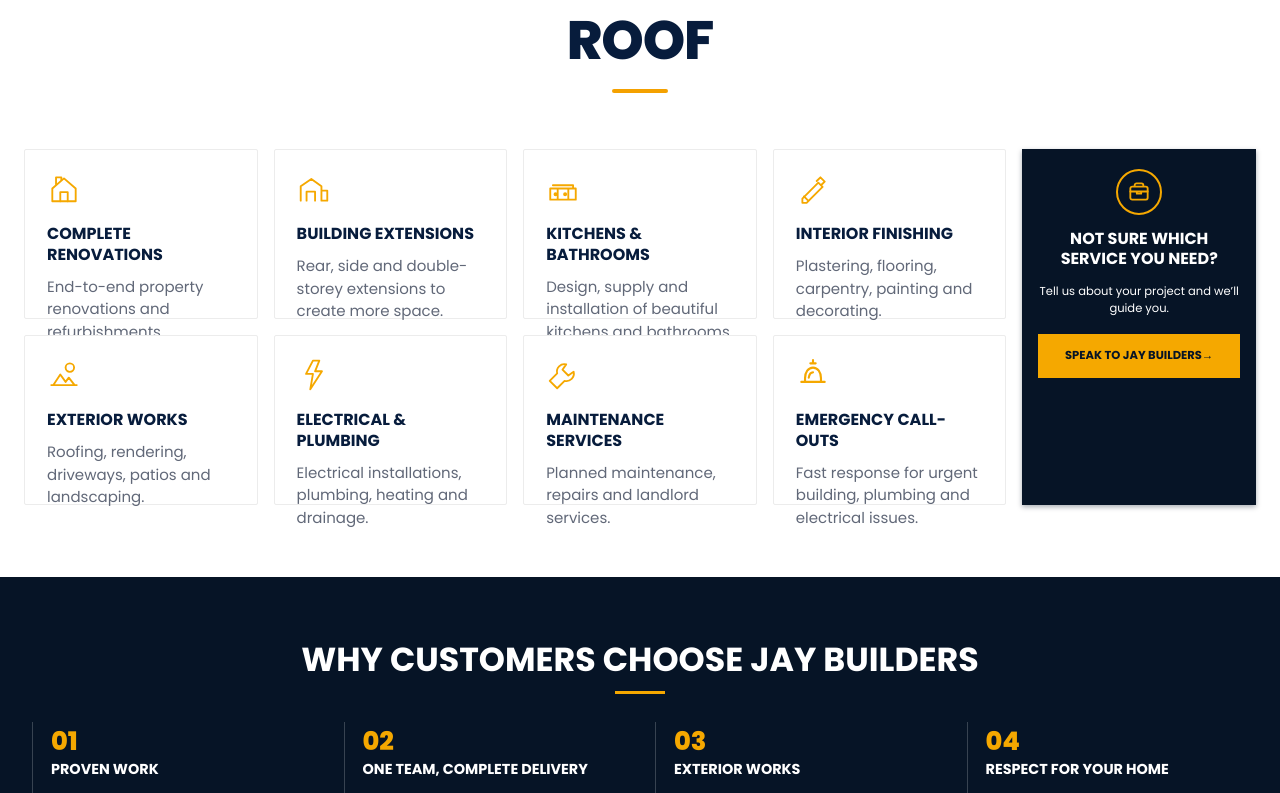
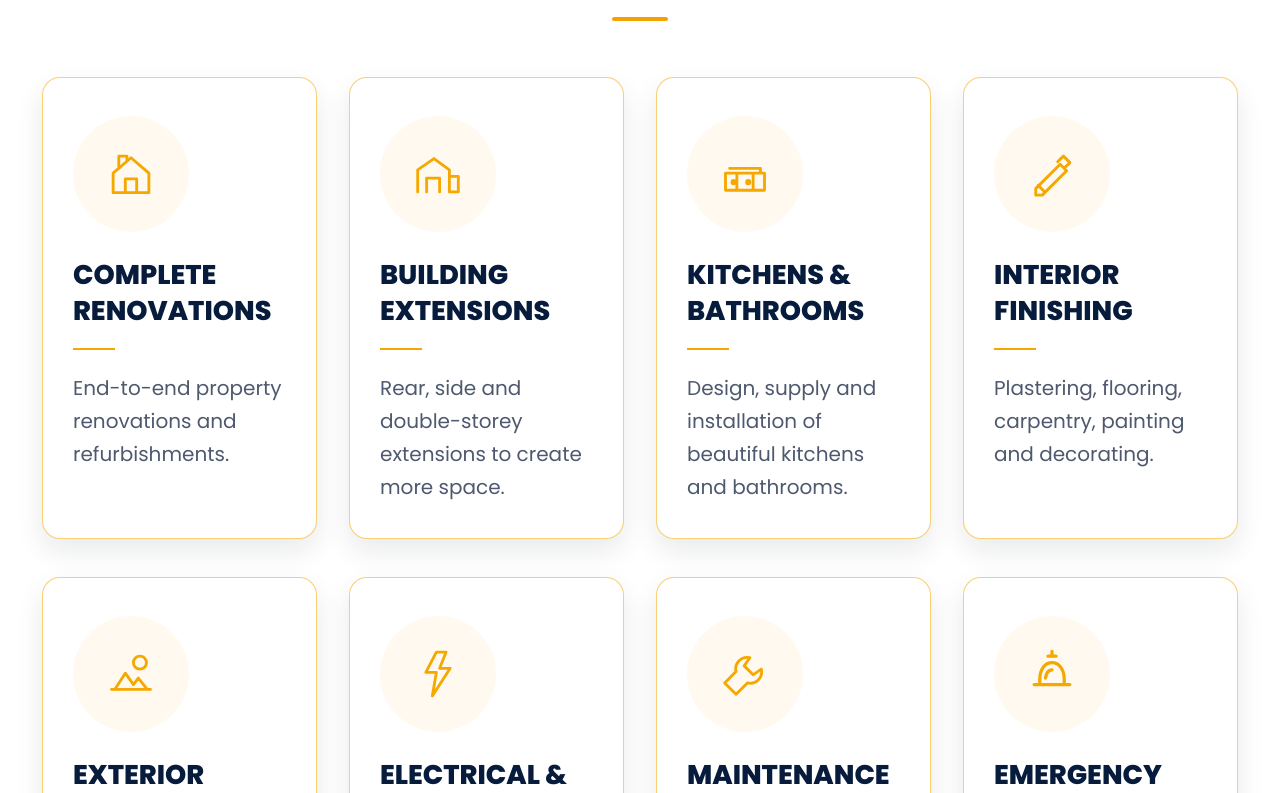
Before and after one commit to Srujan-DiagonalMatrix/jay-builders, a React (Vite) app: page / in a window 1280 px wide. Shown: the part 2087-2880 px from the top of the page. Built offline with nearby package versions, Linux system fonts and the light colour scheme.

Commit message:
Refine services grid card design

```diff
--- a/src/components/ServicesGrid.tsx
+++ b/src/components/ServicesGrid.tsx
@@ -8,30 +8,18 @@
       <div className="services-grid">
         {content.services.map((service) => (
           <article className="service-card" key={service.title}>
-            <img
-              src={`/assets/icons/${service.icon}.svg`}
-              alt=""
-              aria-hidden="true"
-              width="34"
-              height="34"
-            />
+            <span className="service-card__icon" aria-hidden="true">
+              <img
+                src={`/assets/icons/${service.icon}.svg`}
+                alt=""
+                width="52"
+                height="52"
+              />
+            </span>
             <h3>{service.title}</h3>
             <p>{service.description}</p>
           </article>
         ))}
-        <aside className="guidance-card">
-          <span className="guidance-card__icon" aria-hidden="true">
-            <svg viewBox="0 0 24 24" focusable="false">
-              <path d="M8 7V5.75C8 4.78 8.78 4 9.75 4h4.5C15.22 4 16 4.78 16 5.75V7M5.75 7h12.5C19.22 7 20 7.78 20 8.75v8.5c0 .97-.78 1.75-1.75 1.75H5.75C4.78 19 4 18.22 4 17.25v-8.5C4 7.78 4.78 7 5.75 7Z" />
-              <path d="M4 11.5h16M10 11.5v2h4v-2" />
-            </svg>
-          </span>
-          <h3>{content.guidance.heading}</h3>
-          <p>{content.guidance.body}</p>
-          <a href={content.guidance.cta.target} aria-label={content.guidance.cta.label}>
-            {content.guidance.cta.label}<span aria-hidden="true"> →</span>
-          </a>
-        </aside>
       </div>
     </section>
   );
--- a/src/content/04-services.ts
+++ b/src/content/04-services.ts
@@ -11,5 +11,4 @@
     { title: 'Maintenance Services', description: 'Planned maintenance, repairs and landlord services.', icon: 'maintenance' },
     { title: 'Emergency Call-outs', description: 'Fast response for urgent building, plumbing and electrical issues.', icon: 'emergency-callout' },
   ] satisfies ServiceRecord[],
-  guidance: { heading: 'Not sure which service you need?', body: 'Tell us about your project and we’ll guide you.', cta: { label: 'Speak to JAY Builders', target: '#contact' } },
 } as const;
```
Also changed, not shown: src/styles/global.css, 2 other files (tests, documents, lock files or other folders).
